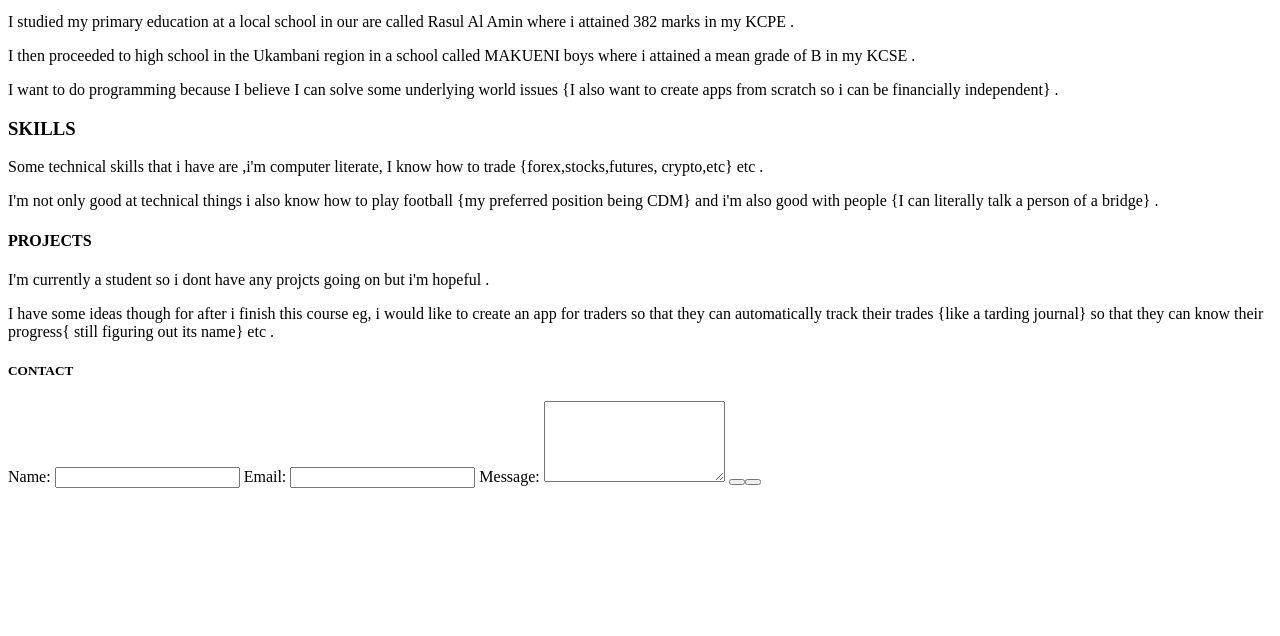
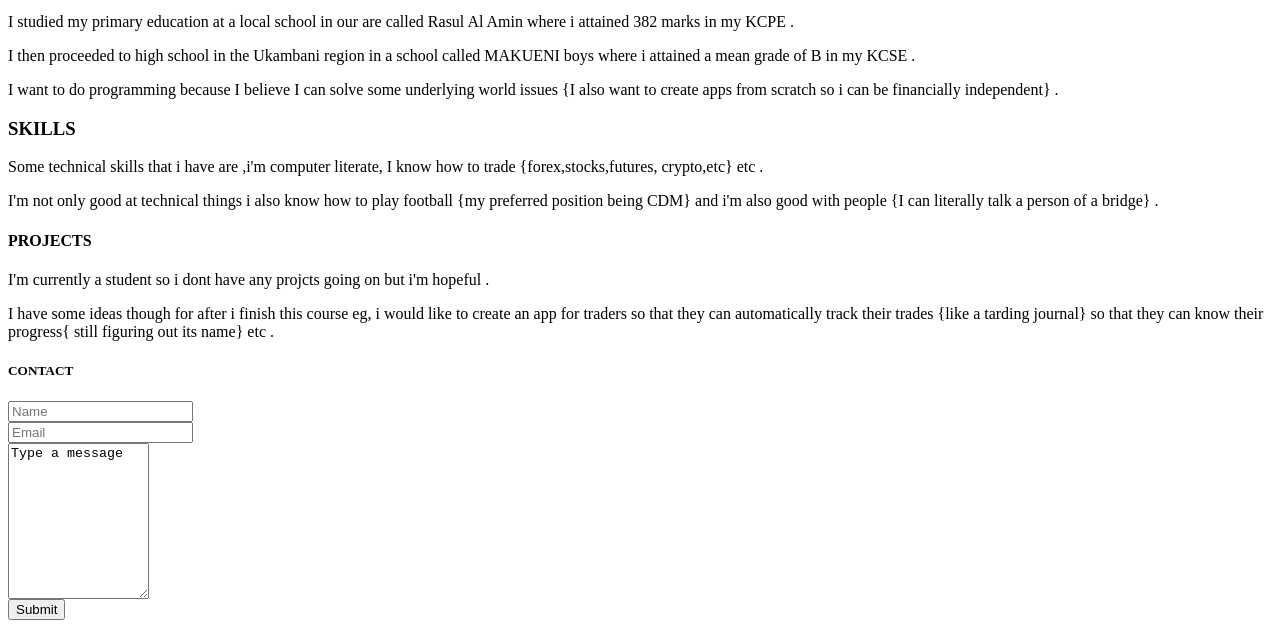
Before and after one commit to imranahmed-ctrl/bruno, a plain HTML site: page index.html in a window 1280 px wide. Shown: the part 763-1399 px from the top of the page. Before the commit the page ends 1267 px from the top, so only its background shows below. Drawn offline with Linux system fonts and the light colour scheme.

Commit message:
fixed the contact form

```diff
--- a/index.html
+++ b/index.html
@@ -29,14 +29,16 @@
         </nav>
         <nav>
             <h5>CONTACT</h5>
-             <form action="#" method="post">
-    <label for="name">Name:</label>
-    <input type="text" id="name" name="name" required>
-    <label for="email">Email:</label>
-    <input type="email" id="email" name="email" required>
-    <label for="message">Message:</label>
-    <textarea id="message" name="message" rows="5" required></textarea>
-    <button><button type="submit"></button></button>
+            <form>
+                <input type="text" name="name" id="name" placeholder="Name">
+                <br>
+                <input type="email" name="email" id="email"placeholder="Email">
+                <br>
+                <textarea name="Type a message" id="" cols="15" rows="10">Type a message</textarea>
+                <br>
+                <input type="button" value="Submit">
+                <br>
+            </form>
         </nav>
     </section>
 </body>
```
